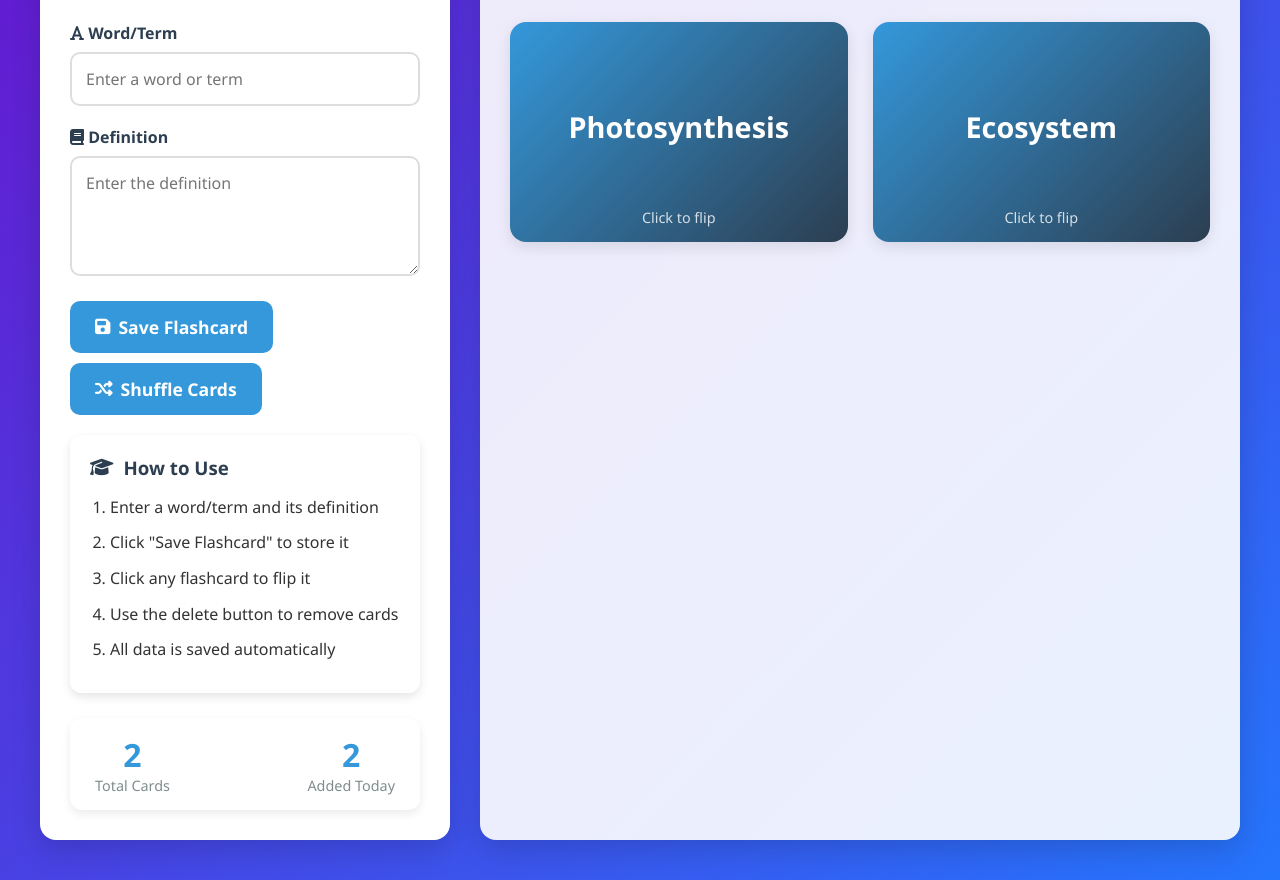
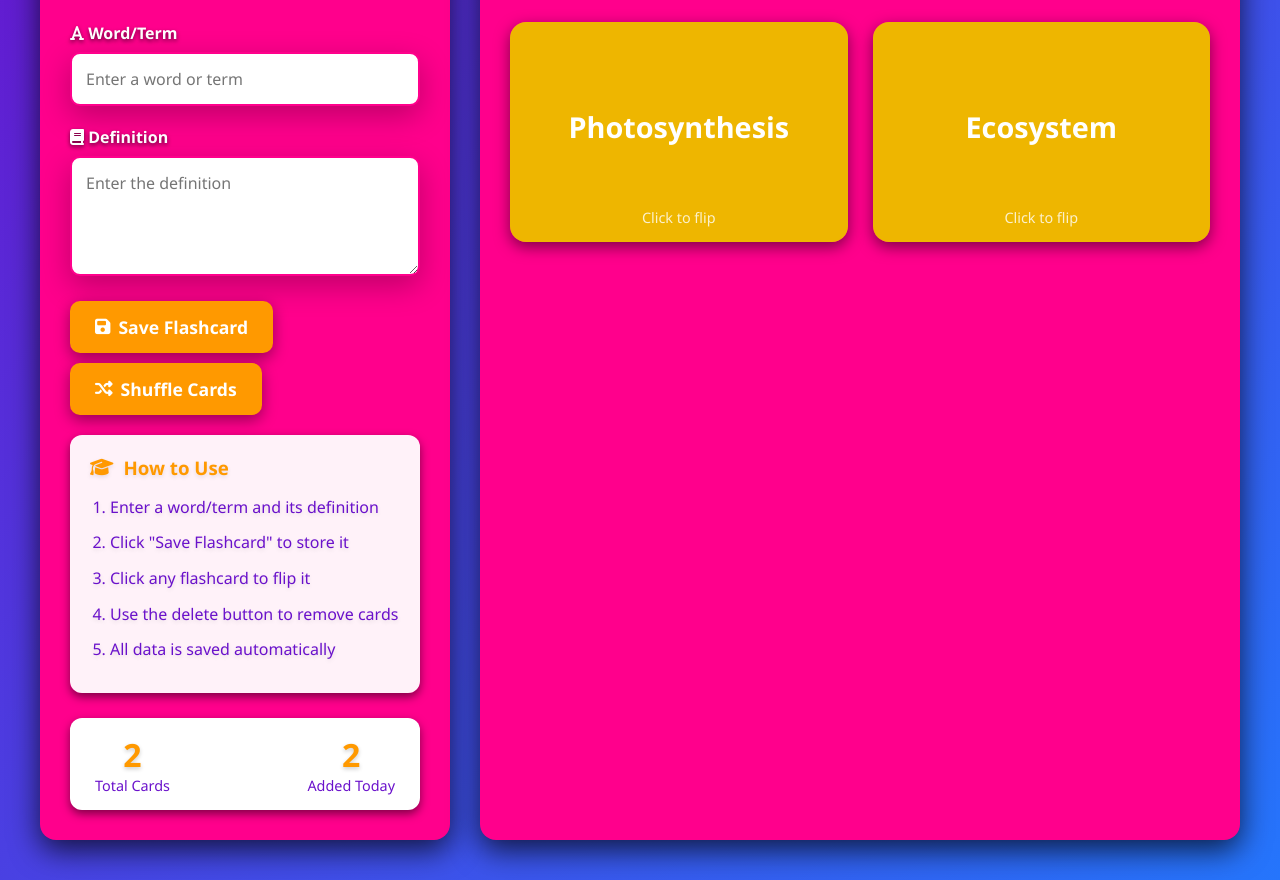
Before and after one commit to BenjaminLavine01/flashcards-web, a plain HTML site: page index.html in a window 1280 px wide. Shown: the part 287-1167 px from the top of the page. Drawn offline with Linux system fonts and the light colour scheme.

```diff
--- a/index.html
+++ b/index.html
@@ -32,8 +32,8 @@
         header {
             text-align: center;
             margin-bottom: 40px;
-            color: white;
-            text-shadow: 0 2px 4px rgba(0,0,0,0.2);
+            color: rgb(255, 255, 255);
+            text-shadow: 0 2px 4px rgba(0,0,0,0.6);
         }
 
         header h1 {
@@ -61,28 +61,30 @@
         .form-section {
             flex: 1;
             min-width: 300px;
-            background: white;
+            background: rgb(255, 0, 140);
             border-radius: 16px;
             padding: 30px;
-            box-shadow: 0 10px 30px rgba(0,0,0,0.15);
+            box-shadow: 0 10px 30px rgba(0,0,0,0.72);
         }
 
         .cards-section {
             flex: 2;
             min-width: 300px;
-            background: rgba(255, 255, 255, 0.9);
+            background: rgb(255, 0, 140);
             border-radius: 16px;
             padding: 30px;
-            box-shadow: 0 10px 30px rgba(0,0,0,0.15);
+            box-shadow: 0 10px 30px rgba(0,0,0,0.72);
         }
 
         .section-title {
             font-size: 1.8rem;
             margin-bottom: 25px;
-            color: #2c3e50;
+            color: #ffffff;
             display: flex;
             align-items: center;
             gap: 10px;
+            text-shadow: 0 2px 4px rgba(0,0,0,0.6)
+
         }
 
         .form-group {
@@ -93,16 +95,18 @@
             display: block;
             margin-bottom: 8px;
             font-weight: 600;
-            color: #2c3e50;
+            color: #ffffff;
+            text-shadow: 0 2px 4px rgba(0,0,0,0.6)
         }
 
         input, textarea {
             width: 100%;
             padding: 14px;
-            border: 2px solid #ddd;
+            border: 2px solid rgb(255, 0, 140);
             border-radius: 10px;
             font-size: 1rem;
             transition: border-color 0.3s;
+            box-shadow: 0 10px 30px rgba(0,0,0,0.25);
         }
 
         input:focus, textarea:focus {
@@ -113,10 +117,11 @@
         textarea {
             min-height: 120px;
             resize: vertical;
+            box-shadow: 0 10px 30px rgba(0,0,0,0.25);
         }
 
         button {
-            background: #3498db;
+            background: #ff9900;
             color: white;
             border: none;
             padding: 14px 25px;
@@ -128,10 +133,11 @@
             display: inline-flex;
             align-items: center;
             gap: 8px;
+            box-shadow: 0 5px 15px rgba(0,0,0,0.4);
         }
 
         button:hover {
-            background: #2980b9;
+            background: #ff8800;
             transform: translateY(-2px);
         }
 
@@ -144,7 +150,7 @@
         }
 
         .btn-delete:hover {
-            background: #c0392b;
+            background: #ff2a12;
         }
 
         .cards-grid {
@@ -185,19 +191,21 @@
             align-items: center;
             padding: 25px;
             border-radius: 16px;
-            box-shadow: 0 5px 15px rgba(0,0,0,0.1);
+            box-shadow: 0 5px 15px rgba(0,0,0,0.5);
         }
 
         .flashcard-front {
-            background: linear-gradient(135deg, #3498db 0%, #2c3e50 100%);
+            background: linear-gradient(135deg, #eeb600 0%, #eeb600 100%);
             color: white;
+            box-shadow: 0 5px 15px rgba(0,0,0,0.5);
         }
 
         .flashcard-back {
             background: white;
-            color: #2c3e50;
+            color: #6a11cb;
             transform: rotateY(180deg);
-            border: 2px solid #3498db;
+            border: 2px solid #eeb600;
+            box-shadow: 0 5px 15px rgba(0,0,0,0.5);
         }
 
         .word {
@@ -228,13 +236,13 @@
         .empty-state {
             text-align: center;
             padding: 40px 20px;
-            color: #7f8c8d;
+            color: #ffffff;
         }
 
         .empty-state i {
             font-size: 4rem;
             margin-bottom: 20px;
-            color: #bdc3c7;
+            color: #ffffff;
         }
 
         .empty-state p {
@@ -250,7 +258,7 @@
             padding: 15px 25px;
             border-radius: 12px;
             margin-top: 25px;
-            box-shadow: 0 4px 10px rgba(0,0,0,0.08);
+            box-shadow: 0 4px 10px rgba(0,0,0,0.5);
         }
 
         .stat-item {
@@ -260,12 +268,13 @@
         .stat-value {
             font-size: 2rem;
             font-weight: 700;
-            color: #3498db;
+            color: #ff9900;
+            text-shadow: 0 2px 4px rgba(0,0,0,0.2)
         }
 
         .stat-label {
             font-size: 0.9rem;
-            color: #7f8c8d;
+            color: #6a11cb;
         }
 
         .notification {
@@ -276,7 +285,7 @@
             background: #2ecc71;
             color: white;
             border-radius: 8px;
-            box-shadow: 0 5px 15px rgba(0,0,0,0.2);
+            box-shadow: 0 5px 15px rgba(0,0,0,0.5);
             transform: translateX(200%);
             transition: transform 0.3s ease-in-out;
             z-index: 1000;
@@ -291,19 +300,22 @@
             border-radius: 12px;
             padding: 20px;
             margin-top: 20px;
-            box-shadow: 0 4px 10px rgba(0,0,0,0.1);
+            box-shadow: 0 4px 10px rgba(0,0,0,0.5);
         }
 
         .tutorial h3 {
             margin-bottom: 15px;
-            color: #2c3e50;
+            color: #ff9900;
             display: flex;
             align-items: center;
             gap: 10px;
+            text-shadow: 0 2px 4px rgba(0,0,0,0.1)
         }
 
         .tutorial ol {
             padding-left: 20px;
+            color: #6a11cb;
+            text-shadow: 0 2px 4px rgba(0,0,0,0.1)
         }
 
         .tutorial li {
```
